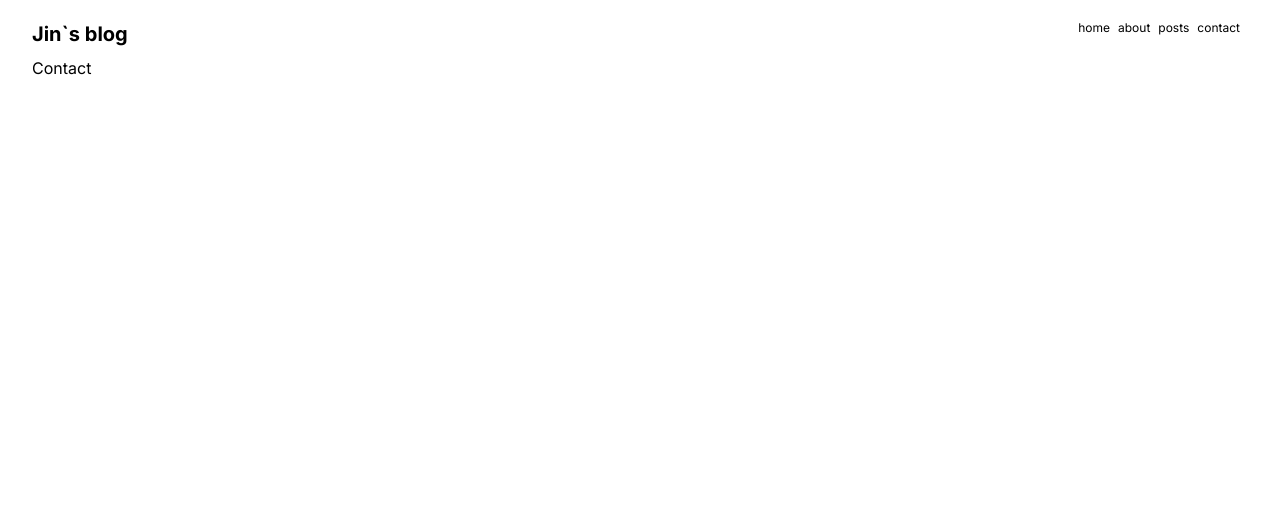
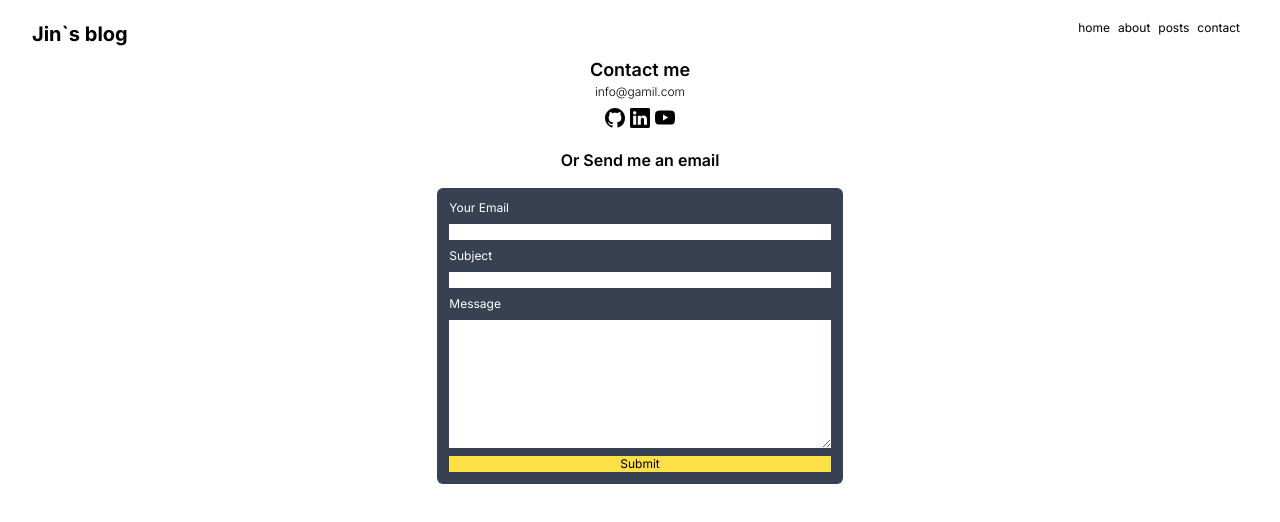
Before and after one commit to jinbaek78/nextjs-practice-blog, a Next.js app: page /contact in a window 1280 px wide. Shown: the top 522 px of the page. Built offline with nearby package versions, Linux system fonts and the light colour scheme.

Commit message:
feat: add email form on contact page

```diff
--- a/src/app/contact/page.tsx
+++ b/src/app/contact/page.tsx
@@ -1,4 +1,20 @@
+import EmailForm from '@/components/EmailForm';
+import { BsGithub, BsLinkedin, BsYoutube } from 'react-icons/bs';
+
 type Props = {};
 export default function page({}: Props) {
-  return <div>Contact</div>;
+  return (
+    <section className="w-full flex flex-col justify-center items-center">
+      <div className="flex flex-col justify-center items-center mb-3 font-semibold">
+        <h1 className="text-lg">Contact me</h1>
+        <h5 className=" font-light text-xs">info@gamil.com</h5>
+        <div className=" w-4/5 flex justify-evenly text-xl my-2">
+          <BsGithub className=" cursor-pointer" />
+          <BsLinkedin className=" cursor-pointer" />
+          <BsYoutube className=" cursor-pointer" />
+        </div>
+      </div>
+      <EmailForm />
+    </section>
+  );
 }
--- /dev/null
+++ b/src/components/EmailForm.tsx
@@ -0,0 +1,57 @@
+'use client';
+
+import { useState } from 'react';
+
+type Props = {};
+export default function EmailForm({}: Props) {
+  const [email, setEmail] = useState('');
+  const [message, setMessage] = useState('');
+  const [subject, setSubject] = useState('');
+  return (
+    <div className="w-full flex flex-col items-center justify-center">
+      <h2 className="mb-4 font-semibold ">Or Send me an email</h2>
+      {/* <p className=" bg-green-200 mb-2 text-center px-2 py-1 text-sm">
+        ✅The email has been successfully sent
+      </p>
+      <p className=" bg-red-300 mb-2 px-2 py-1 text-center text-sm">
+        🔥The email delivery failed. Please try again!
+      </p> */}
+      <div className=" w-1/3">
+        <form className="p-2  bg-gray-700 text-white text-xs flex flex-col rounded-md">
+          <label className="m-1" htmlFor="email">
+            Your Email
+          </label>
+          <input
+            className="m-1 outline-neutral-500 text-black px-1"
+            id="email"
+            type="text"
+            value={email}
+            onChange={(e) => setEmail(e.target.value)}
+          />
+          <label className="m-1" htmlFor="subject">
+            Subject
+          </label>
+          <input
+            className="m-1 outline-neutral-500 text-black px-1"
+            id="subject"
+            type="text"
+            value={subject}
+            onChange={(e) => setSubject(e.target.value)}
+          />
+          <label className="m-1" htmlFor="message">
+            Message
+          </label>
+          <textarea
+            className="h-32 m-1 outline-neutral-500 text-black px-1 cur"
+            id="message"
+            value={message}
+            onChange={(e) => setMessage(e.target.value)}
+          />
+          <button className="bg-yellow-300 text-black m-1" type="submit">
+            Submit
+          </button>
+        </form>
+      </div>
+    </div>
+  );
+}
```
